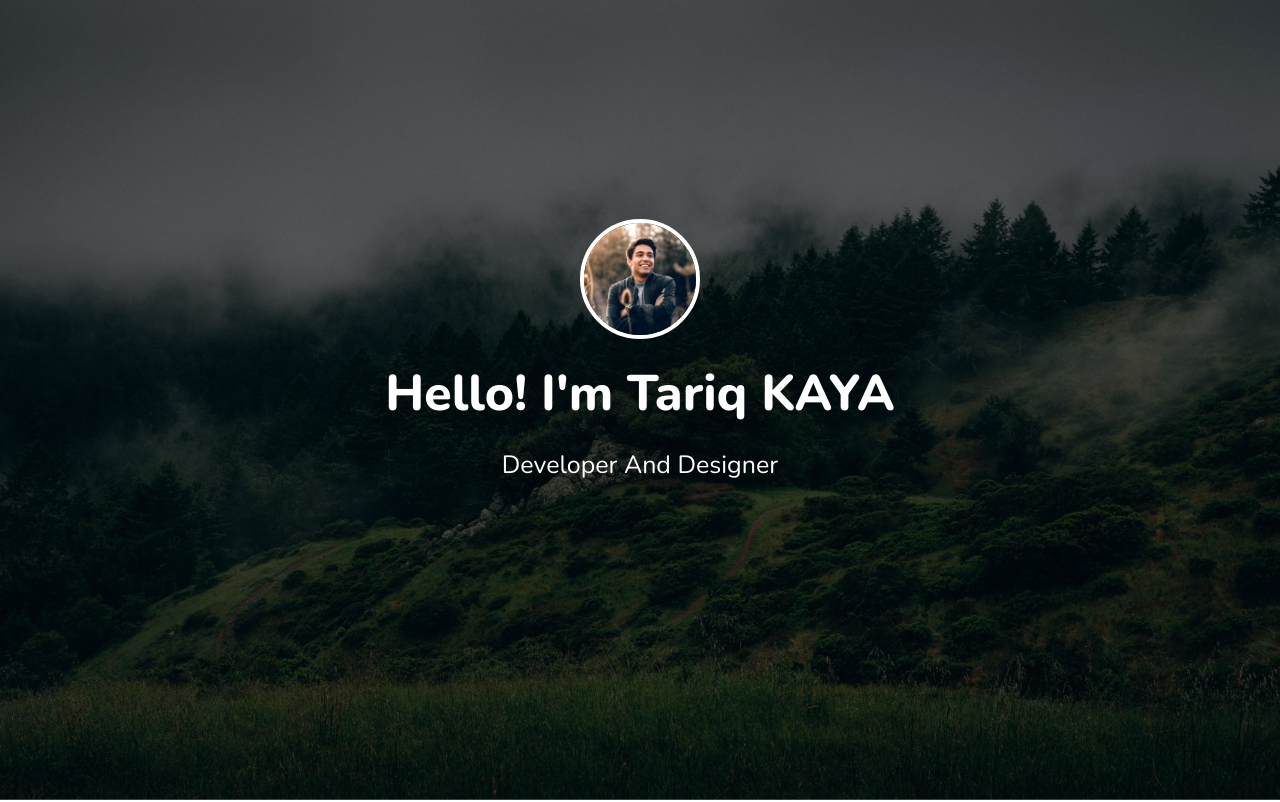
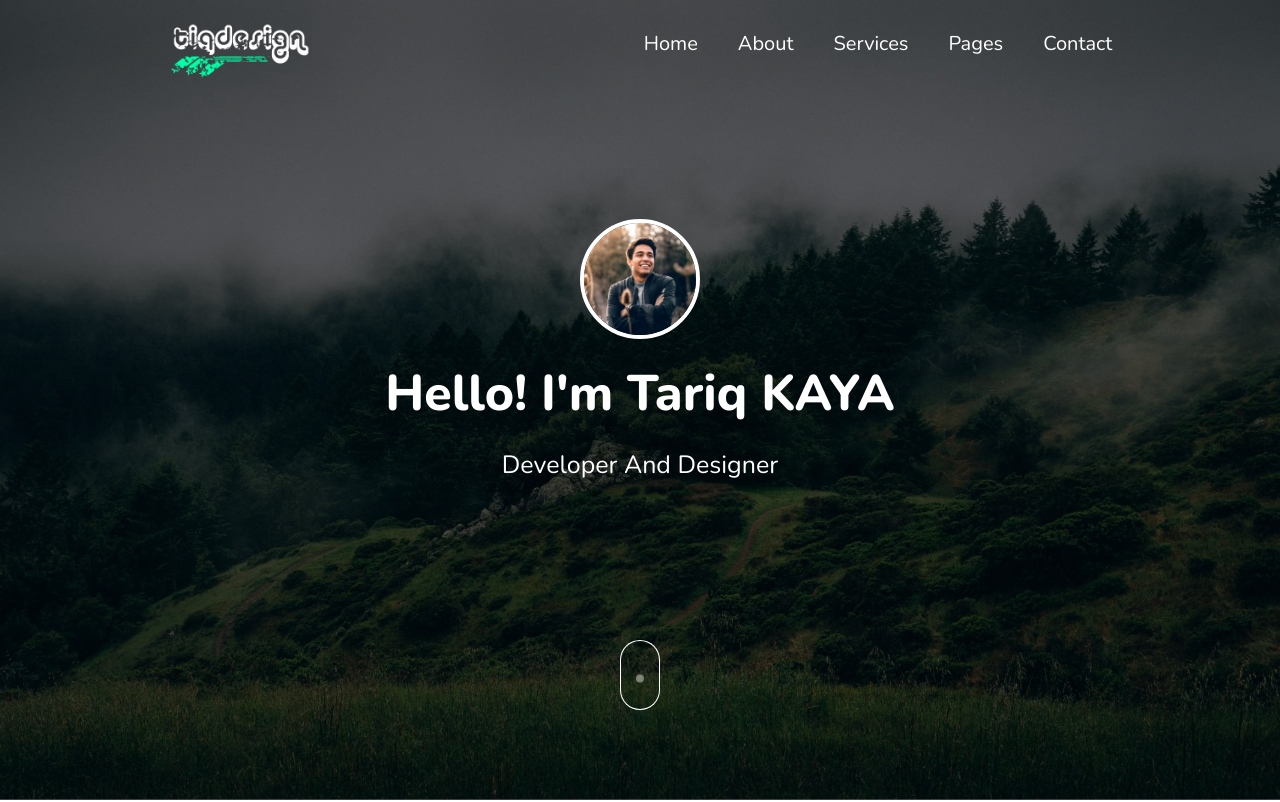
Before and after one commit to tiqdesign/webpage_cv_template, a plain HTML site: page index.html in a window 1280 px wide. Shown: the top 802 px of the page. Drawn offline with nearby package versions, Linux system fonts and the light colour scheme.

Commit message:
navbar added

```diff
--- a/index.html
+++ b/index.html
@@ -11,7 +11,20 @@
 
 <body>
     <header>
-        <nav>
+        <nav class="container">
+            <div class="navbar">
+                <img src="img/tiqdesign_logo.png" alt="tiq_logo">
+                <div>
+                    <ul>
+                        <li><a>Home</a></li>
+                        <li><a>About</a></li>
+                        <li><a>Services</a></li>
+                        <li><a>Pages</a></li>
+                        <li><a>Contact</a></li>
+                    </ul>
+                </div>
+            </div>
+
 
         </nav>
     </header>
@@ -21,6 +34,7 @@
                 <img src="/img/profile.jpg" alt="profile pic">
                 <h1>Hello! I'm Tariq KAYA</h1>
                 <p>Developer And Designer</p>
+                <div class='icon-scroll'><div/>
             </div>
         </section>
         <section class="skill-container">
--- a/style.css
+++ b/style.css
@@ -11,6 +11,56 @@ body {
 /* //Scrollbar Hide // */
 ::-webkit-scrollbar {
   display: none;
+}
+
+.container {
+  display: flex;
+  justify-content: center;
+  position: absolute;
+  z-index: 9;
+  width: 100%;
+  margin: 0 auto;
+  top: 10px;
+  left: 0;
+  right: 0;
+}
+
+.navbar {
+  display: flex;
+  justify-content: space-around;
+  width: 100%;
+}
+
+.navbar ul {
+  margin-top: 20px;
+  display: flex;
+  flex-direction: row;
+  justify-content: center;
+  align-items: center;
+  list-style: none;
+}
+
+.navbar li {
+  cursor: pointer;
+  color: white;
+  margin: 0 20px;
+  font-size: 20px;
+  transition: color 0.4s;
+}
+
+.navbar li:hover {
+  color: #00ffa6;
+  transition: color 0.4s;
+}
+
+.container img {
+  cursor: pointer;
+  height: 75px;
+  transition: transform 0.4s;
+}
+
+.container img:hover {
+  transform: scale(1.1);
 }
 
 .home-container {
@@ -187,6 +237,46 @@ body {
   padding-bottom: 10px;
 }
 
+/* // Scroll Mouse Animation // */
+
+.icon-scroll,
+.icon-scroll:before {
+  position: absolute;
+  left: 50%;
+}
+
+.icon-scroll {
+  width: 40px;
+  height: 70px;
+  margin-left: -20px;
+  top: 80%;
+  box-shadow: inset 0 0 0 1px #fff;
+  border-radius: 25px;
+}
+
+.icon-scroll:before {
+  content: "";
+  width: 8px;
+  height: 8px;
+  background: #fff;
+  margin-left: -4px;
+  top: 8px;
+  border-radius: 4px;
+  animation-duration: 1.5s;
+  animation-iteration-count: infinite;
+  animation-name: scroll;
+}
+
+@keyframes scroll {
+  0% {
+    opacity: 1;
+  }
+  100% {
+    opacity: 0;
+    transform: translateY(46px);
+  }
+}
+
 /* // Media Queries // */
 
 @media screen and (max-width: 770px) {
```
Also changed, not shown: img/tiqdesign_logo.png (added).
